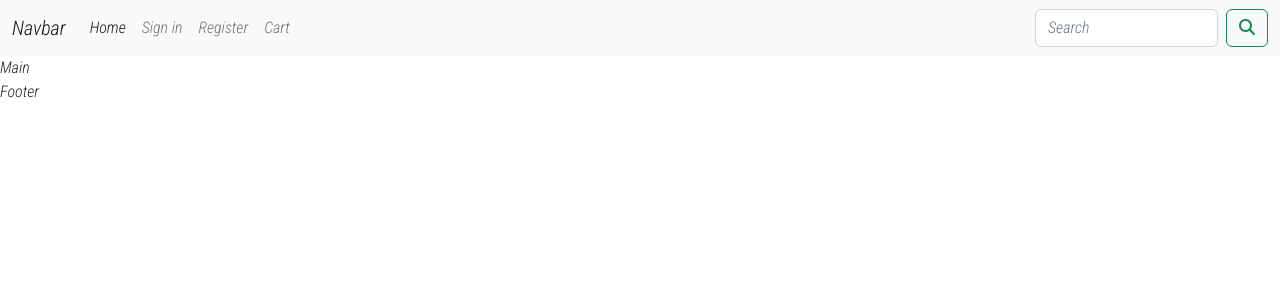
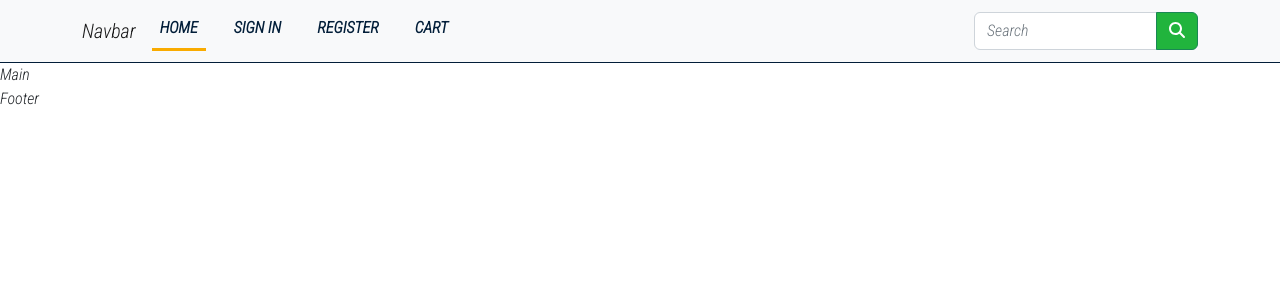
Before and after one commit to Dusty-Hordofel/client_pariscafe, a React (Create React App) app: page / in a window 1280 px wide. Shown: the top 300 px of the page. Built offline with nearby package versions, Linux system fonts and the light colour scheme.

Commit message:
6.  Styling Navbar
    I. change container-fluid to container to have more space.
    II. style <Navbar/>

```diff
--- a/src/components/Layout/Navbar/Navbar.css
+++ b/src/components/Layout/Navbar/Navbar.css
@@ -0,0 +1,31 @@
+nav {
+  background-color: var(--primary-navbar) !important;
+  border-bottom: 1px solid var(--primary-navy);
+}
+
+nav ul > li > a {
+  text-transform: uppercase;
+  color: var(--primary-navy) !important;
+}
+
+.navbar-nav .nav-item {
+  margin-right: 20px;
+  border-bottom: 3px solid transparent;
+}
+
+.navbar-nav .nav-item .active {
+  border-bottom: 3px solid var(--primary-orange) !important;
+}
+
+.navbar-nav .nav-item:hover {
+  border-bottom: 3px solid var(--primary-green) !important;
+  transition: border-bottom 0.3s ease-in-out;
+}
+
+nav .nav-link {
+  font-weight: bold;
+}
+
+form input[type='text'] {
+  background-color: var(--primary-peach) !important;
+}
--- a/src/components/Layout/Navbar/Navbar.jsx
+++ b/src/components/Layout/Navbar/Navbar.jsx
@@ -4,12 +4,14 @@ import {
   faCartPlus,
 } from '@fortawesome/free-solid-svg-icons';
 import { FontAwesomeIcon } from '@fortawesome/react-fontawesome';
+import './Navbar.css';
 
 const Navbar = () => {
   const renderNavbar = () => {
     return (
       <nav className="navbar navbar-expand-lg bg-light">
-        <div className="container-fluid">
+        {/*container-fluid*/}
+        <div className="container">
           <a className="navbar-brand" href="/">
             Navbar
           </a>
@@ -48,15 +50,26 @@ const Navbar = () => {
               </li>
             </ul>
             <form className="d-flex" role="search">
+              <div className="input-group">
                 <input
-                className="form-control me-2"
+                  className="form-control"
                   type="search"
                   placeholder="Search"
                   aria-label="Search"
                 />
-              <button className="btn btn-outline-success" type="submit">
+                {/*<div className="input-group-append">*/}
+                <button
+                  className="btn btn-outline-success"
+                  type="submit"
+                  style={{
+                    background: 'var(--primary-green)',
+                    color: 'var(--primary-white)',
+                  }}
+                >
                   <FontAwesomeIcon icon={faSearch} />
                 </button>
+                {/*</div>*/}
+              </div>
             </form>
           </div>
         </div>
```
Also changed, not shown: 1 other file (tests, documents, lock files or other folders). Lines whose indentation alone changed are shown as unchanged.
